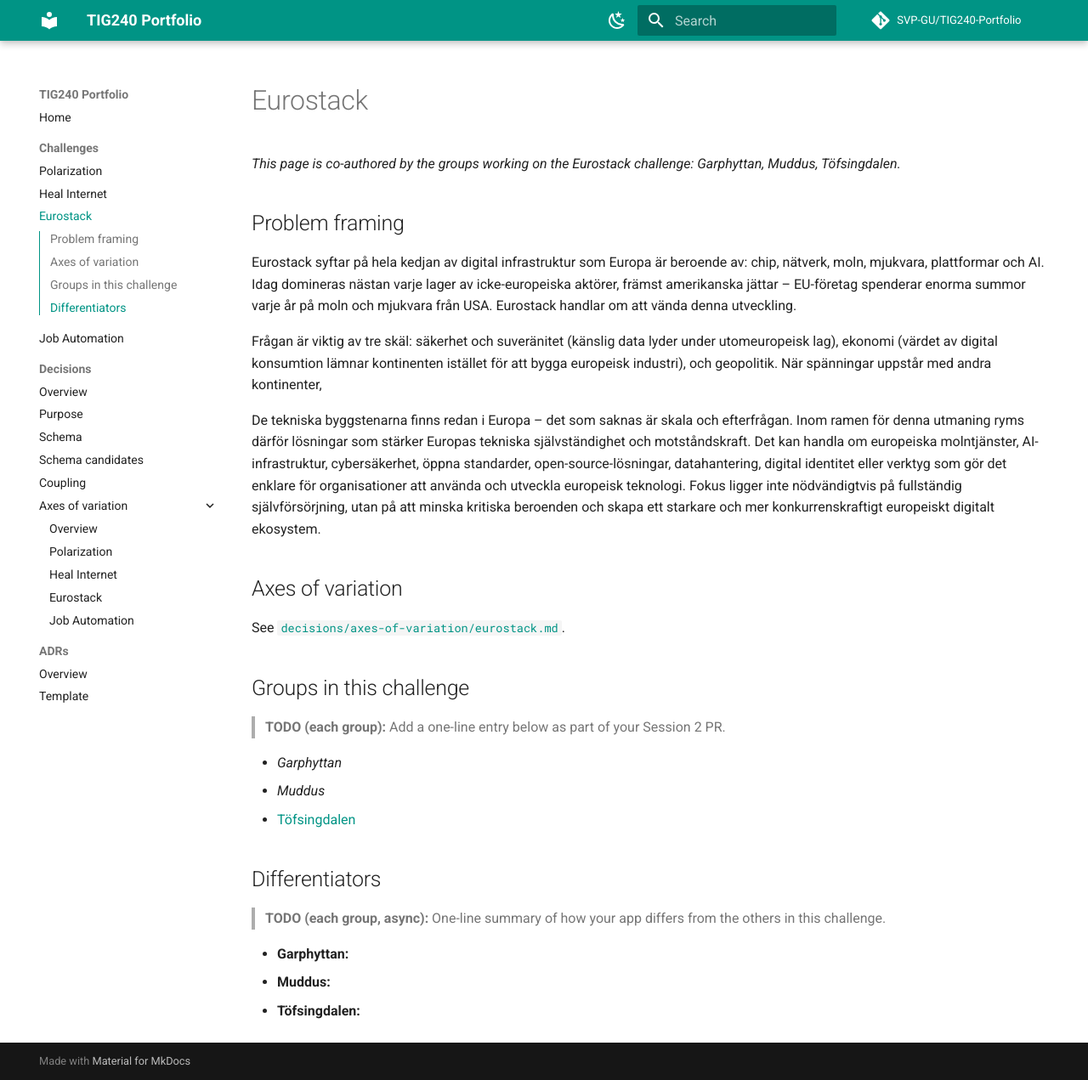
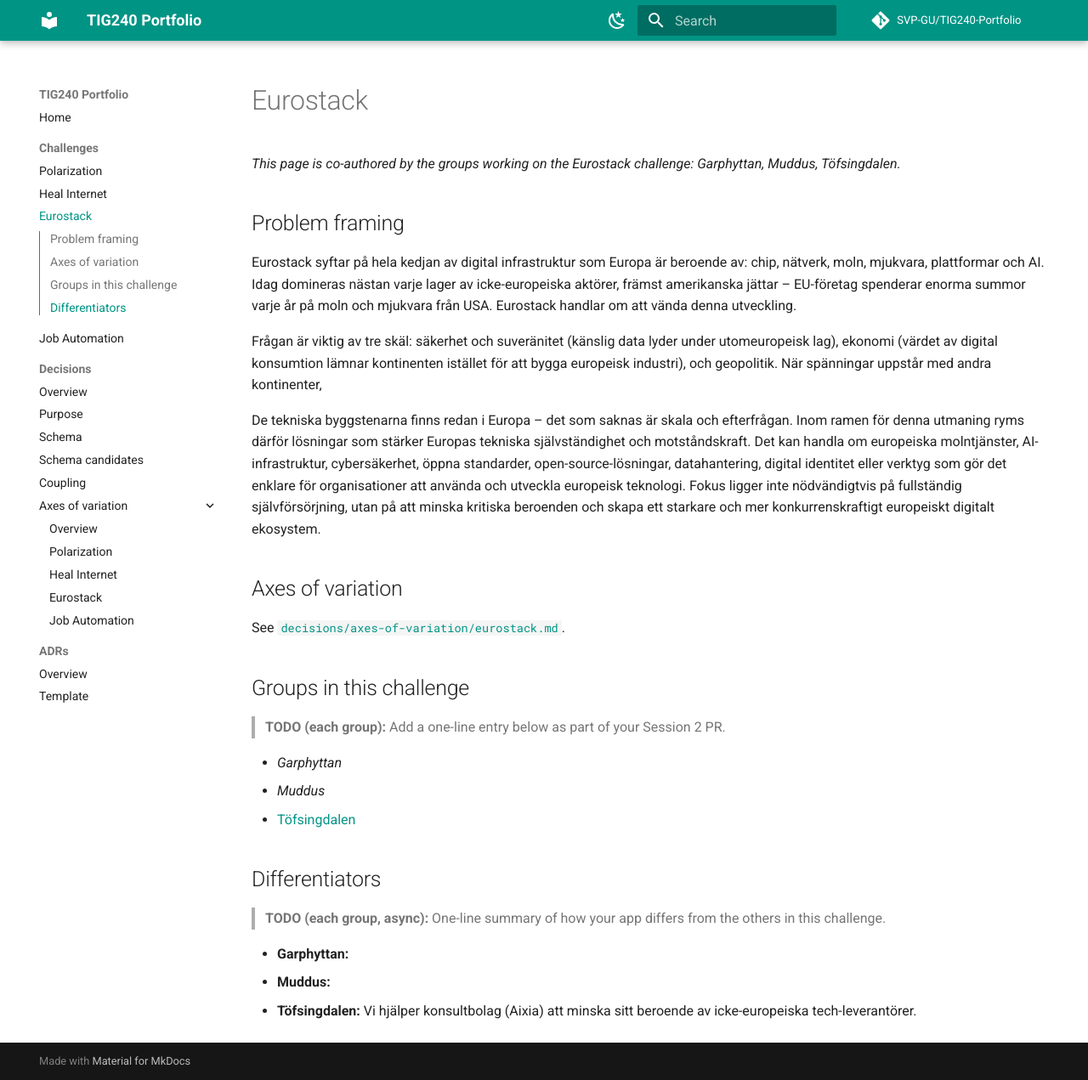
Before and after one commit to SVP-GU/TIG240-Portfolio, an MkDocs documentation site: the page built from docs/challenges/eurostack/index.md, in a window 1280 px wide and 1271 px high. Shown: the whole window at 85% size. Built offline with MkDocs 1.6.1 and Material for MkDocs 9.7.7, drawn with Linux system fonts in a browser that asks for light colours; comment, search, counter and statistics services are not loaded.

Commit message:
Add summary for Töfsingdalen

```diff
--- a/docs/challenges/eurostack/index.md
+++ b/docs/challenges/eurostack/index.md
@@ -30,4 +30,4 @@ See [`decisions/axes-of-variation/eurostack.md`](../../decisions/axes-of-variati
 
 - **Garphyttan:**
 - **Muddus:**
-- **Töfsingdalen:**
+- **Töfsingdalen:** Vi hjälper konsultbolag (Aixia) att minska sitt beroende av icke-europeiska tech-leverantörer.
```
